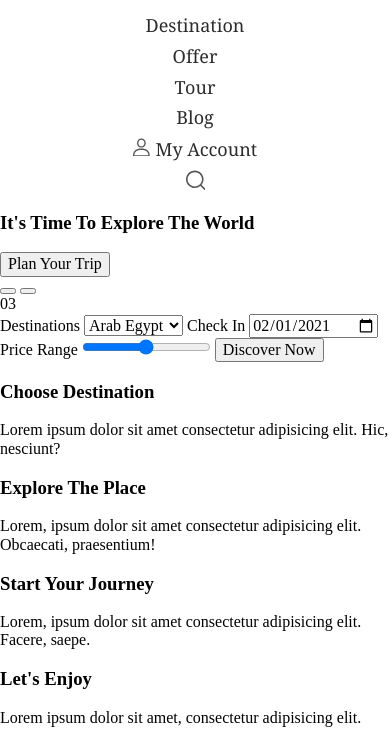
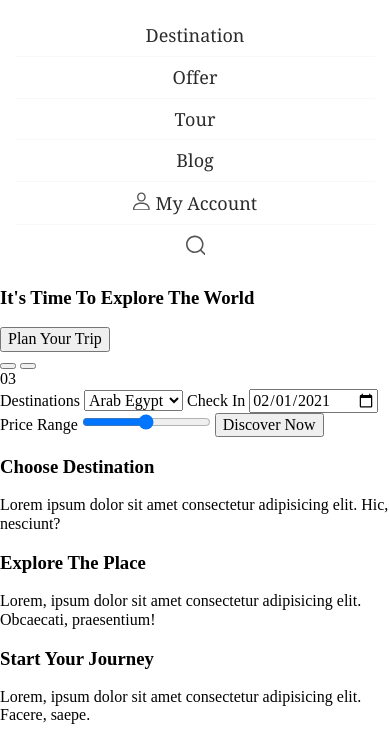
Before and after one commit to Takerumi/travelSite, a website: page source/index.html in a window 390 px wide. Shown: the part 58-787 px from the top of the page. Drawn offline with nearby package versions, Linux system fonts and the light colour scheme; files that its build step writes are made by us from their sources; files whose address does not match are found by name.

Commit message:
Styling navigation menu for mobile

```diff
--- a/gulpfile.js
+++ b/gulpfile.js
@@ -97,7 +97,6 @@ const server = (done) => {
     },
     cors: true,
     notify: false,
-    ui: false,
   })
   done()
 }
--- a/source/index.html
+++ b/source/index.html
@@ -67,7 +67,7 @@
             </a>
           </li>
           <li class="user-menu__item">
-            <a href="#user" class="user-menu__link" aria-label="Search">
+            <a href="#" class="user-menu__link" aria-label="Search">
               <svg class="user-menu__search-icon" width="20" height="20">
                 <use xlink:href="#search"></use>
               </svg>
--- a/source/sass/blocks/_header.scss
+++ b/source/sass/blocks/_header.scss
@@ -49,7 +49,7 @@
   }
 
   &__item {
-    margin-bottom: 10px;
+    border-bottom: solid 1px $main-gray;
   }
 
   &__link {
@@ -60,6 +60,8 @@
     font-size: 18px;
     text-align: center;
     color: $main-text;
+    padding-top: 10px;
+    padding-bottom: 10px;
   }
 
   &--nojs {
@@ -74,7 +76,10 @@
   padding: 0;
 
   &__item {
-    margin-bottom: 10px;
+    border-bottom: solid 1px $main-gray;
+    &:last-child {
+      border-bottom: none;
+    }
   }
 
   &__link {
@@ -85,6 +90,8 @@
     font-size: 18px;
     text-align: center;
     color: $main-text;
+    padding-top: 10px;
+    padding-bottom: 10px;
   }
 
   &__login-icon {
```
